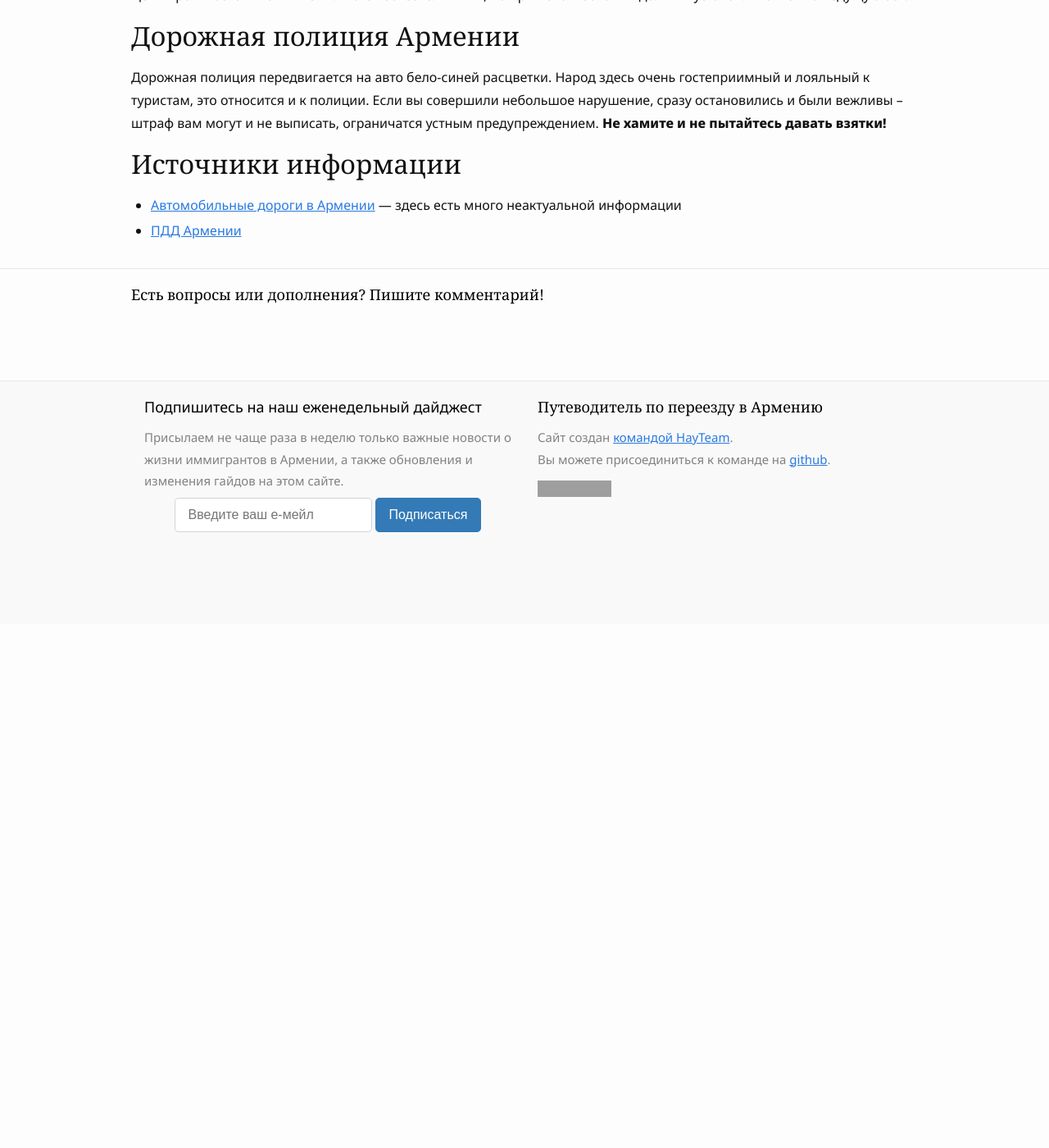
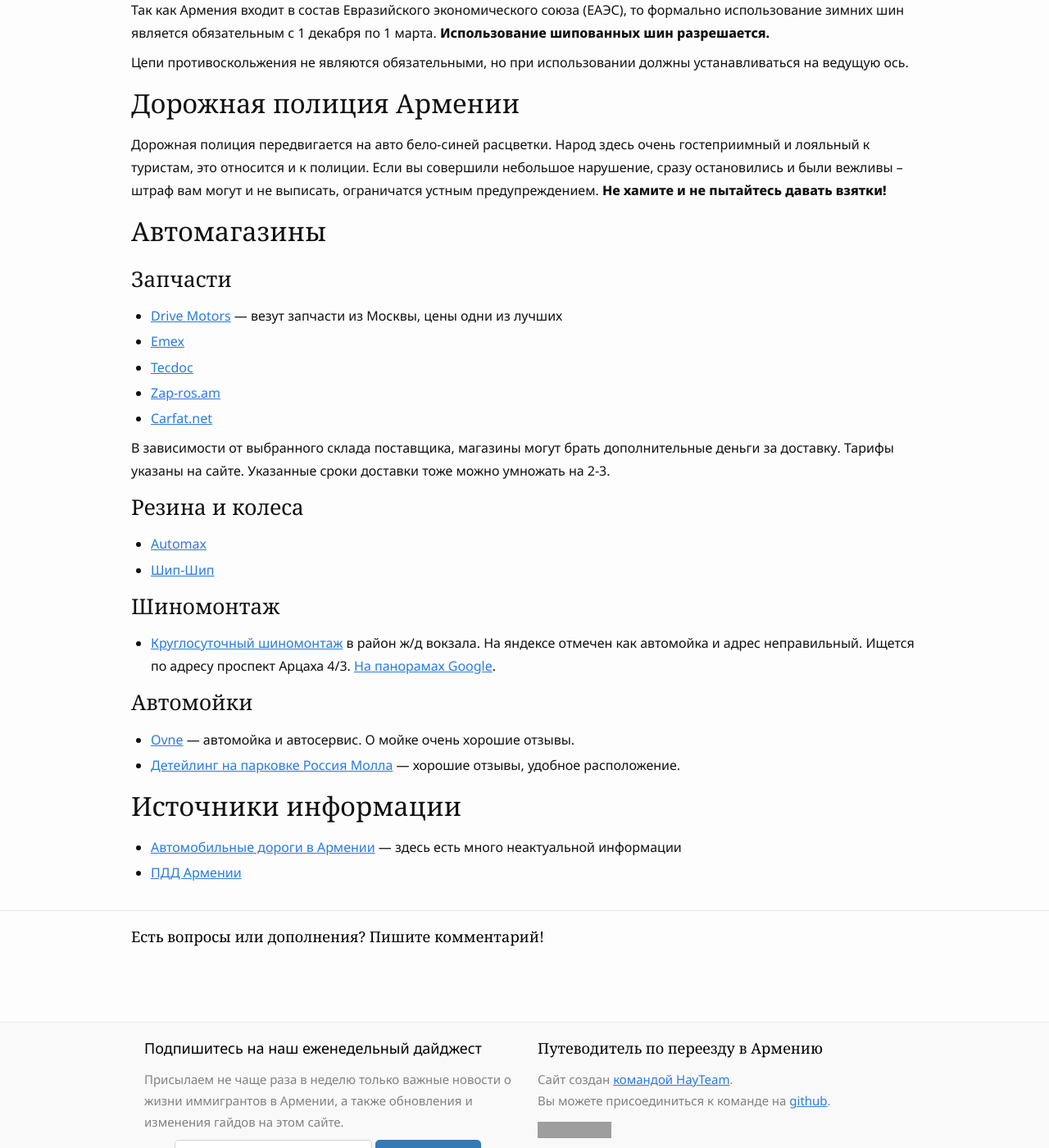
Before and after one commit to haywiki/haywiki.github.io, a Jekyll site: the page built from drive/index.md, in a window 1280 px wide and 1400 px high, scrolled down 4726 px. Shown: the whole window at 82% size. Built offline with Jekyll 4.4.1, drawn with Linux system fonts in a browser that asks for light colours; nearby versions of some CDN libraries; a script that is not in the unit is left out; before the commit the page ends 5487 px from its top, so only the background shows below that; some of the changed text lies outside the part shown; grey boxes are pictures that could not be loaded.

Commit message:
Добравлены ссылки на свежеразведанные автоместа

```diff
--- a/drive/index.md
+++ b/drive/index.md
@@ -87,8 +87,10 @@ layout: page
 
 ### Штрафы
 
-К сожалению, мы не знаем как самостоятельно проверить наличие штрафов наложенных на российские номера камерами. Штрафы
-будут вручены вам при выезде из страны. [Подробная информация о штрафах в Армении](fines.md).
+Проверить штрафы на русские номера можно на ул Адмирала Исакова 9 каб 214 либо при выезде из страны на автомобиле.
+Других вариантов, к сожалению, нет. Штрафы оформляются примерно через 10-14 дней после нарушения.
+
+[Подробная информация о штрафах в Армении](fines.md)
 
 ## Платные парковки в Ереване
 
@@ -122,7 +124,7 @@ layout: page
 4. В поле «назначение платежа» укажите номер своего автомобиля ЛАТИНИЦЕЙ, без пробелов и других знаков. Например, «**A999AA136**».
 5. Отправьте платеж, если вы все заполнили верно номер счета — платеж пройдет, но никаких подтверждений вы не получите. Советую сохранить квитанцию об оплате.
 
-## Другие платные парковки в городе
+### Другие платные парковки в городе
 
 - В центре города под оперным театром есть [очень удобная платная подземная парковка](https://yandex.ru/maps/org/avtomobilnaya_parkovka/133027685862/), в которой еще есть неплохая (хоть и не дешевая) автомойка. Автор этой статьи старается оставлять машину там при поездках в центр.
 - В районе улицы Сарьяна есть [платная наземная парковка](https://yandex.ru/maps/org/avtomobilnaya_parkovka/107922928845/) стоимостью 400 драмов в час.
@@ -132,11 +134,11 @@ layout: page
 
 ## Бензин и дизтопливо
 
-Средние цены на все виды топлива по состоянию на **17.10.2022**:
-- Регуляр (92) — AMD 510
-- Премиум (95) — AMD 530
-- Супер (98) — AMD 560
-- Дизель — AMD 500
+Средние цены на все виды топлива по состоянию на **2.12.2022**:
+- Регуляр (92) — AMD 470
+- Премиум (95) — AMD 500
+- Супер (98) — AMD 560-800
+- Дизель — AMD 560
 
 Бензин по большей части из России, советуем заправлять на фирменных заправках CPS и Flash.
 
@@ -153,6 +155,33 @@ layout: page
 это относится и к полиции. Если вы совершили небольшое нарушение, сразу остановились и были вежливы – штраф вам могут
 и не выписать, ограничатся устным предупреждением. **Не хамите и не пытайтесь давать взятки!**
 
+## Автомагазины
+
+### Запчасти
+
+- [Drive Motors](https://shop.drivemotors.am/) — везут запчасти из Москвы, цены одни из лучших
+- [Emex](https://emex.am/)
+- [Tecdoc](https://tecdoc.ru/)
+- [Zap-ros.am](https://zap-ros.am/)
+- [Carfat.net](https://carfat.net/)
+
+В зависимости от выбранного склада поставщика, магазины могут брать дополнительные деньги за доставку. Тарифы указаны
+на сайте. Указанные сроки доставки тоже можно умножать на 2-3.
+
+### Резина и колеса
+
+- [Automax](https://automax.am/ru/)
+- [Шип-Шип](https://erevan.ship-ship.ru/)
+
+### Шиномонтаж
+
+- [Круглосуточный шиномонтаж](https://yandex.ru/maps/org/avtomoyka/25770838156/) в район ж/д вокзала. На яндексе отмечен как автомойка и адрес неправильный. Ищется по адресу проспект Арцаха 4/3. [На панорамах Google](https://www.google.com/maps/@40.1524457,44.5101402,3a,75y,103.58h,97.49t/data=!3m7!1e1!3m5!1sAF1QipM5iCOlhuR2m7K8vx7RVxlR491Lgtk2CWmTQ9X1!2e10!3e11!7i11000!8i5500).
+
+### Автомойки
+
+- [Ovne](https://ovne.am/ru/content/2/) — автомойка и автосервис. О мойке очень хорошие отзывы.
+- [Детейлинг на парковке Россия Молла](https://www.facebook.com/parkingcarwasham/) — хорошие отзывы, удобное расположение.
+
 ## Источники информации
 
 - [Автомобильные дороги в Армении](https://autotraveler.ru/armenia/) — здесь есть много неактуальной информации
```
Also changed, not shown: drive/fines.md (+3 -2 lines).
